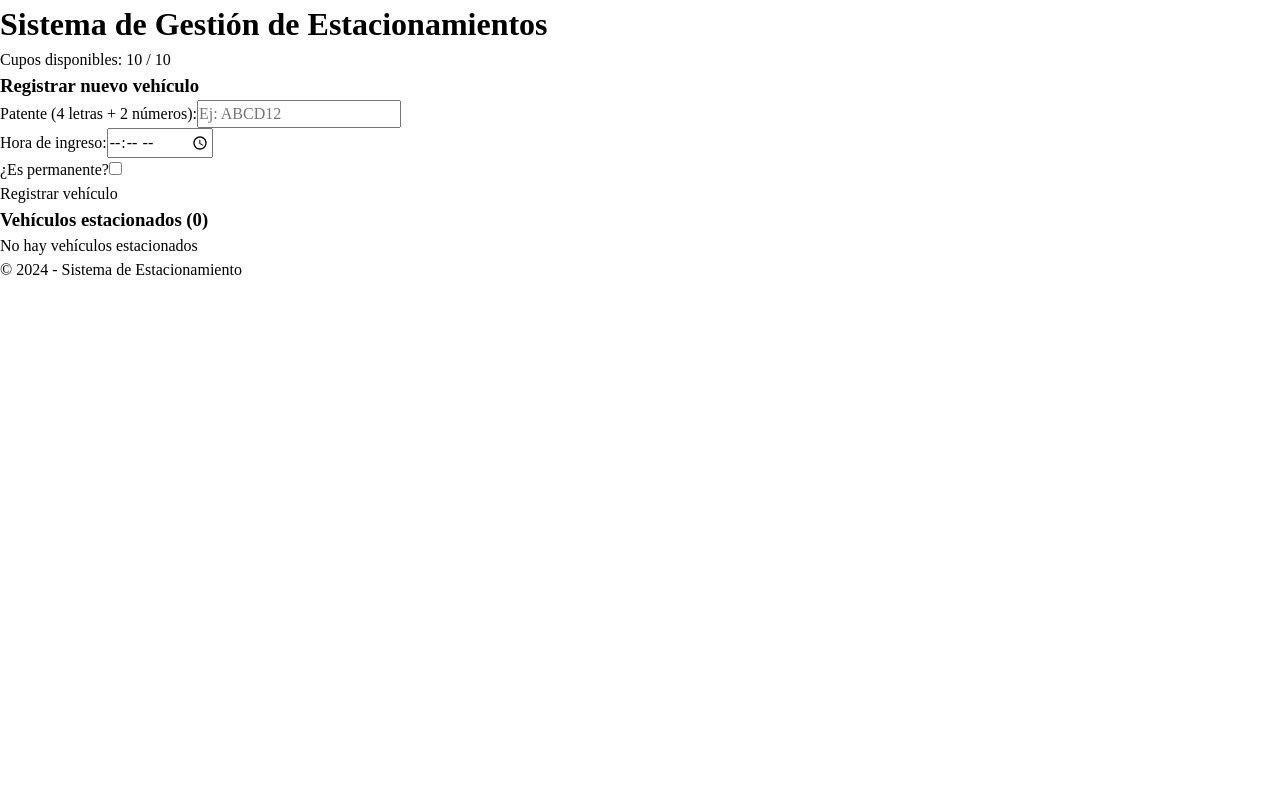
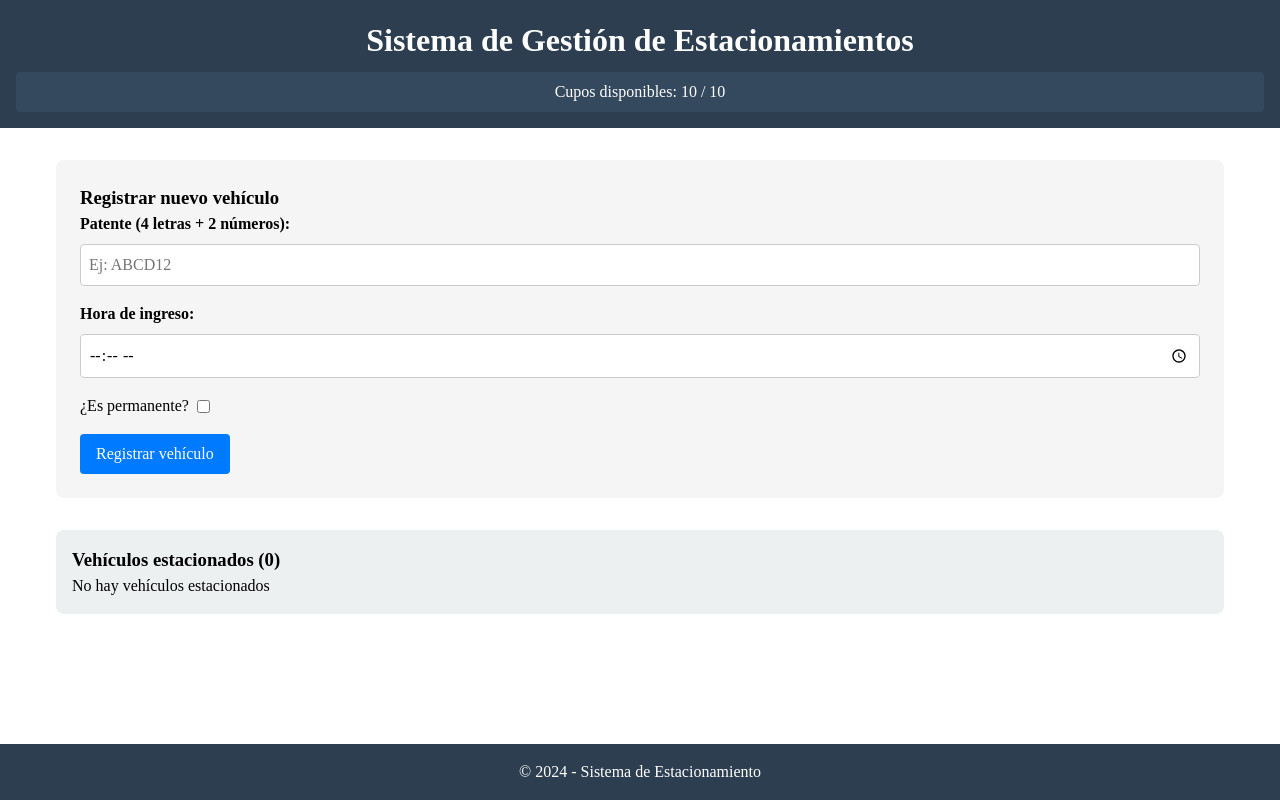
Before and after one commit to otrolemao/estacionamiento-app, a React (Vite) app: page / in a window 1280 px wide. Built offline with nearby package versions, Linux system fonts and the light colour scheme.

Commit message:
se completa con codigo algunos archivos y se ve el estado global, localStorage, validaciones y formulario funcional

```diff
--- a/src/App.css
+++ b/src/App.css
@@ -1,184 +1,36 @@
-.counter {
-  font-size: 16px;
-  padding: 5px 10px;
-  border-radius: 5px;
-  color: var(--accent);
-  background: var(--accent-bg);
-  border: 2px solid transparent;
-  transition: border-color 0.3s;
-  margin-bottom: 24px;
-
-  &:hover {
-    border-color: var(--accent-border);
-  }
-  &:focus-visible {
-    outline: 2px solid var(--accent);
-    outline-offset: 2px;
-  }
+header {
+  background-color: #2c3e50;
+  color: white;
+  padding: 1rem;
+  text-align: center;
 }
 
-.hero {
-  position: relative;
-
-  .base,
-  .framework,
-  .vite {
-    inset-inline: 0;
-    margin: 0 auto;
-  }
-
-  .base {
-    width: 170px;
-    position: relative;
-    z-index: 0;
-  }
-
-  .framework,
-  .vite {
-    position: absolute;
-  }
-
-  .framework {
-    z-index: 1;
-    top: 34px;
-    height: 28px;
-    transform: perspective(2000px) rotateZ(300deg) rotateX(44deg) rotateY(39deg)
-      scale(1.4);
-  }
-
-  .vite {
-    z-index: 0;
-    top: 107px;
-    height: 26px;
-    width: auto;
-    transform: perspective(2000px) rotateZ(300deg) rotateX(40deg) rotateY(39deg)
-      scale(0.8);
-  }
+.cupos {
+  background-color: #34495e;
+  padding: 0.5rem;
+  margin-top: 0.5rem;
+  border-radius: 4px;
 }
 
-#center {
-  display: flex;
-  flex-direction: column;
-  gap: 25px;
-  place-content: center;
-  place-items: center;
-  flex-grow: 1;
-
-  @media (max-width: 1024px) {
-    padding: 32px 20px 24px;
-    gap: 18px;
-  }
+main {
+  max-width: 1200px;
+  margin: 2rem auto;
+  padding: 0 1rem;
 }
 
-#next-steps {
-  display: flex;
-  border-top: 1px solid var(--border);
-  text-align: left;
-
-  & > div {
-    flex: 1 1 0;
-    padding: 32px;
-    @media (max-width: 1024px) {
-      padding: 24px 20px;
-    }
-  }
-
-  .icon {
-    margin-bottom: 16px;
-    width: 22px;
-    height: 22px;
-  }
-
-  @media (max-width: 1024px) {
-    flex-direction: column;
-    text-align: center;
-  }
+.lista-container {
+  margin-top: 2rem;
+  padding: 1rem;
+  background-color: #ecf0f1;
+  border-radius: 8px;
 }
 
-#docs {
-  border-right: 1px solid var(--border);
-
-  @media (max-width: 1024px) {
-    border-right: none;
-    border-bottom: 1px solid var(--border);
-  }
+footer {
+  background-color: #2c3e50;
+  color: white;
+  text-align: center;
+  padding: 1rem;
+  position: fixed;
+  bottom: 0;
+  width: 100%;
 }
-
-#next-steps ul {
-  list-style: none;
-  padding: 0;
-  display: flex;
-  gap: 8px;
-  margin: 32px 0 0;
-
-  .logo {
-    height: 18px;
-  }
-
-  a {
-    color: var(--text-h);
-    font-size: 16px;
-    border-radius: 6px;
-    background: var(--social-bg);
-    display: flex;
-    padding: 6px 12px;
-    align-items: center;
-    gap: 8px;
-    text-decoration: none;
-    transition: box-shadow 0.3s;
-
-    &:hover {
-      box-shadow: var(--shadow);
-    }
-    .button-icon {
-      height: 18px;
-      width: 18px;
-    }
-  }
-
-  @media (max-width: 1024px) {
-    margin-top: 20px;
-    flex-wrap: wrap;
-    justify-content: center;
-
-    li {
-      flex: 1 1 calc(50% - 8px);
-    }
-
-    a {
-      width: 100%;
-      justify-content: center;
-      box-sizing: border-box;
-    }
-  }
-}
-
-#spacer {
-  height: 88px;
-  border-top: 1px solid var(--border);
-  @media (max-width: 1024px) {
-    height: 48px;
-  }
-}
-
-.ticks {
-  position: relative;
-  width: 100%;
-
-  &::before,
-  &::after {
-    content: '';
-    position: absolute;
-    top: -4.5px;
-    border: 5px solid transparent;
-  }
-
-  &::before {
-    left: 0;
-    border-left-color: var(--border);
-  }
-  &::after {
-    right: 0;
-    border-right-color: var(--border);
-  }
-}
--- a/src/components/Formulario/Formulario.css
+++ b/src/components/Formulario/Formulario.css
@@ -0,0 +1,43 @@
+.formulario {
+  background-color: #f5f5f5;
+  padding: 1.5rem;
+  border-radius: 8px;
+  margin-bottom: 2rem;
+}
+
+.campo {
+  margin-bottom: 1rem;
+  display: flex;
+  flex-direction: column;
+}
+
+.campo label {
+  margin-bottom: 0.5rem;
+  font-weight: bold;
+}
+
+.campo input {
+  padding: 0.5rem;
+  border: 1px solid #ccc;
+  border-radius: 4px;
+}
+
+.campoCheckbox {
+  margin-bottom: 1rem;
+  display: flex;
+  align-items: center;
+  gap: 0.5rem;
+}
+
+button[type="submit"] {
+  background-color: #007bff;
+  color: white;
+  padding: 0.5rem 1rem;
+  border: none;
+  border-radius: 4px;
+  cursor: pointer;
+}
+
+button[type="submit"]:hover {
+  background-color: #0056b3;
+}
--- a/src/styles/global.css
+++ b/src/styles/global.css
@@ -1,4 +1,3 @@
-/* Reset CSS - Normalización de estilos */
 *,
 *::before,
 *::after {
```
